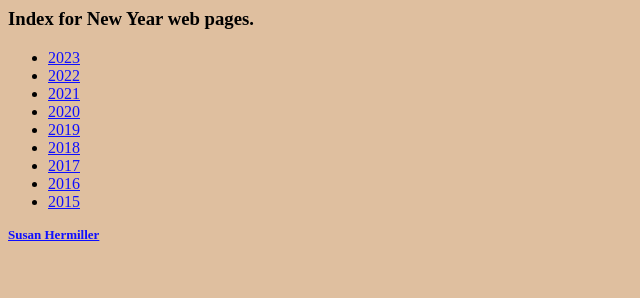
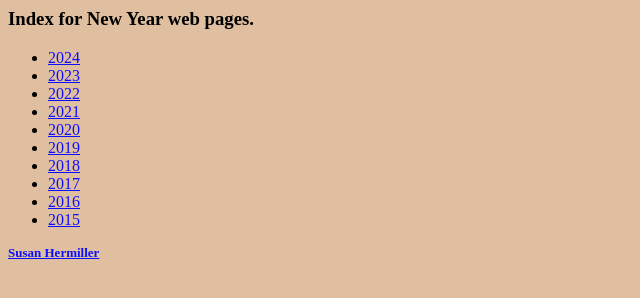
Before and after one commit to shermiller/NewYear_shmb, a plain HTML site: page index.html in a window 1280 px wide. Shown: the whole page, without its empty margins (0-640 px from the left). Drawn offline with Linux system fonts and the light colour scheme.

Commit message:
Update index.html

```diff
--- a/index.html
+++ b/index.html
@@ -9,6 +9,7 @@
 
 
 <ul>
+<li>  <a href="2024/index.html">2024</a>  </li>
 <li>  <a href="2023/index.html">2023</a>  </li>
 <li>  <a href="2022/index.html">2022</a>  </li>
 <li>  <a href="2021/index.html">2021</a>  </li>
```
